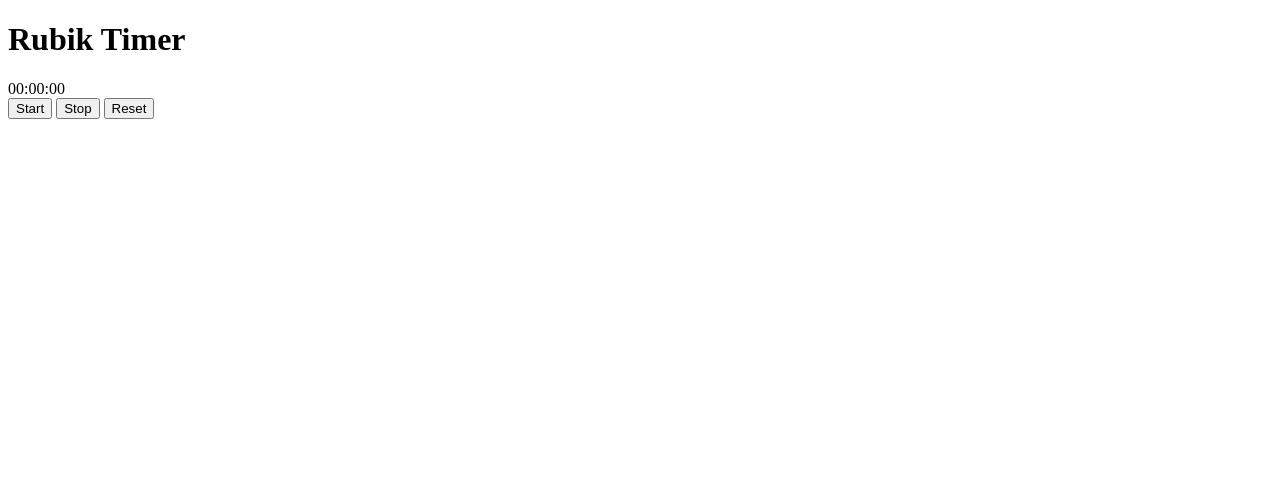
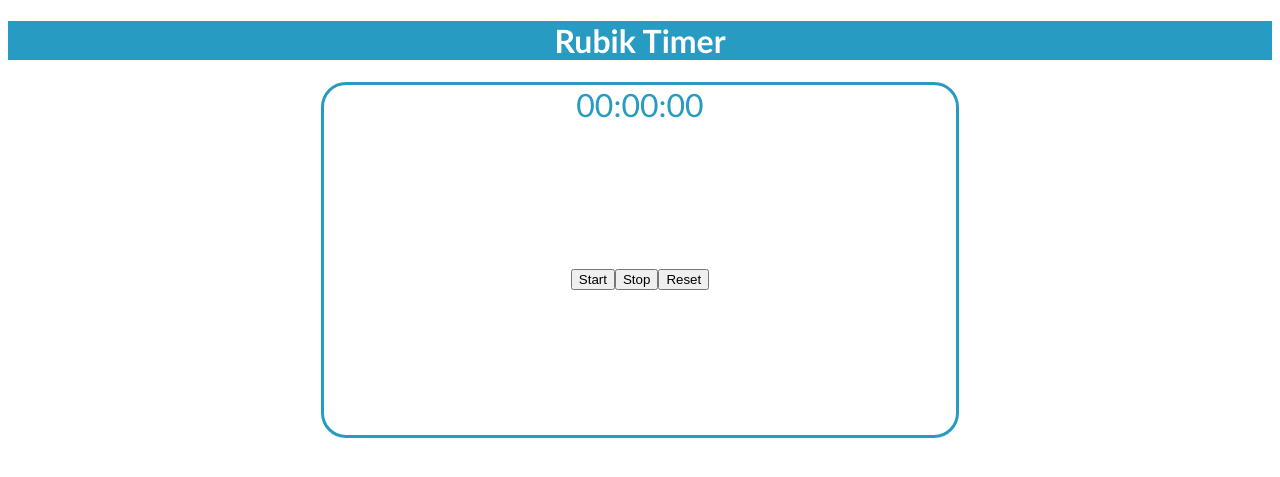
Before and after one commit to Ezelpy/RubikTimer, a Django app: page / in a window 1280 px wide. Shown: the top 477 px of the page. Run offline with Django 5.2, Linux system fonts and the light colour scheme; some libraries are stand-ins or nearby versions.

Commit message:
UI Improvement need timer fix

```diff
--- a/RubikTimer/rtimer/static/rtimer/js/index.js
+++ b/RubikTimer/rtimer/static/rtimer/js/index.js
@@ -33,18 +33,22 @@ function reset() {
 }
 
 function update() {
-    const currentTime = Date.now();
-    elapsedTime = currentTime - startTime;
+  elapsedTime = Date.now() - startTime;
 
-    let minutes = Math.floor((elapsedTime % (1000 * 60 * 60)) / (1000 * 60));
-    let seconds = Math.floor((elapsedTime % (1000 * 60)) / 1000);
-    let milliseconds = Math.floor((elapsedTime % 1000) / 10);
+  const minutes = String(Math.floor(elapsedTime / 60000))
+    .padStart(2, "0");
 
-    if (minutes < 10) minutes = "0" + minutes;
-    if (seconds < 10) seconds = "0" + seconds;
+  const seconds = String(
+    Math.floor((elapsedTime % 60000) / 1000)
+  ).padStart(2, "0");
 
-    display.textContent = `${minutes}:${seconds}:${milliseconds}`;
+  const centiseconds = String(
+    Math.floor((elapsedTime % 1000) / 10)
+  ).padStart(2, "0");
+
+  display.textContent = `${minutes}:${seconds}:${centiseconds}`;
 }
+
 
 document.addEventListener('DOMContentLoaded', () => {
   let isRunning = false;
--- a/RubikTimer/rtimer/static/rtimer/styles.css
+++ b/RubikTimer/rtimer/static/rtimer/styles.css
@@ -0,0 +1,38 @@
+.heading {
+    text-align: center;
+    font-family: 'Gill Sans', 'Gill Sans MT', Calibri, 'Trebuchet MS', sans-serif;
+    color: white;
+}
+
+.titlebar {
+    background-color: #279bc2;
+    height: 100%;
+    margin: 0;
+}
+
+.timer {
+   font-family: 'Gill Sans', 'Gill Sans MT', Calibri, 'Trebuchet MS', sans-serif;
+   font-size: xx-large;
+   text-align: center;
+   color: #279bc2;
+}
+
+.container {
+    display: flex;
+    flex-direction: column;
+    justify-content: center;
+    align-items: center;
+    background-color: white;
+    width: 50%;
+    height: 350px;
+    border-radius: 25px;
+    border-color: #279bc2;
+    border-style: solid;
+    margin: 0 auto;
+}
+
+.controls {
+    display: flex;
+    justify-content: center;
+    margin: auto;
+}
--- a/RubikTimer/rtimer/templates/rtimer/index.html
+++ b/RubikTimer/rtimer/templates/rtimer/index.html
@@ -5,27 +5,23 @@
 <html lang="en">
     <head>
         <title>Timer</title>
-        <!-- <link rel="stylesheet" href="https://stackpath.bootstrapcdn.com/bootstrap/4.4.1/css/bootstrap.min.css" integrity="sha384-Vkoo8x4CGsO3+Hhxv8T/Q5PaXtkKtu6ug5TOeNV6gBiFeWPGFN9MuhOf23Q9Ifjh" crossorigin="anonymous">
-        <link href="{% static 'encyclopedia/styles.css' %}" rel="stylesheet"> -->
+        <link href="{% static 'rtimer/styles.css' %}" rel="stylesheet">
     </head>
     <body>
-        <h1>Rubik Timer</h1>
+        <div class="titlebar">
+           <h1 class="heading">Rubik Timer</h1>
+        </div>
+
         <div class="container">
-            <div id="display">
+            <div id="display" class="timer">
                 00:00:00
             </div>
-            <div id="controls">
+            <div id="controls" class="controls">
                 <button id="cmdStart" onclick="start()" onkeydown="start()">Start</button>
                 <button id="cmdStop" onclick="stop()">Stop</button>
                 <button id="cmdReset" onclick="reset()">Reset</button>
             </div>
         </div>
-
-
-
-        <div>
-
-        </div>
         <script src="{% static 'rtimer/js/index.js' %}"></script>
     </body>
 </html>
```
